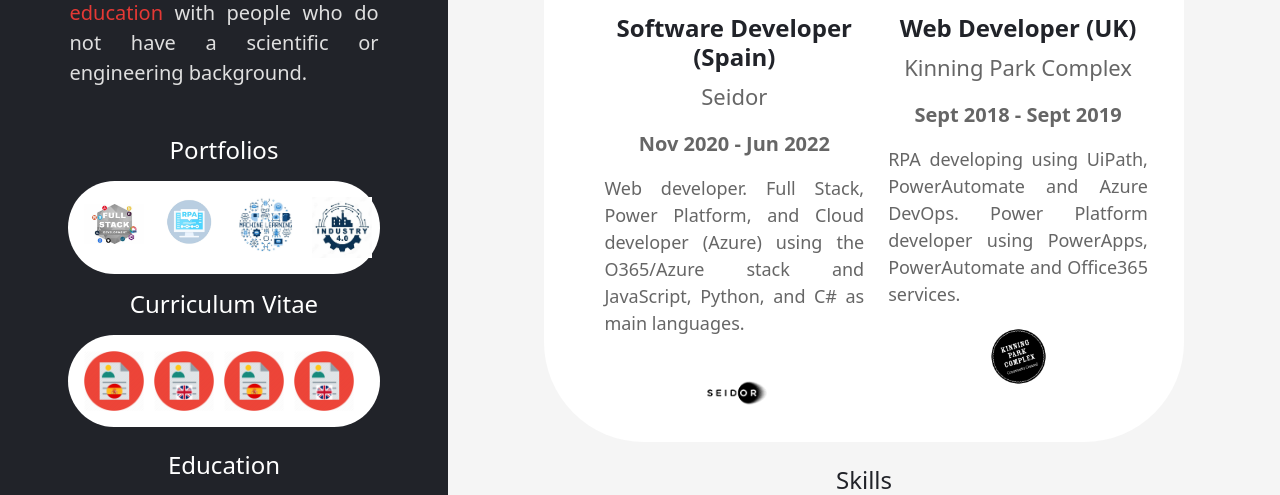
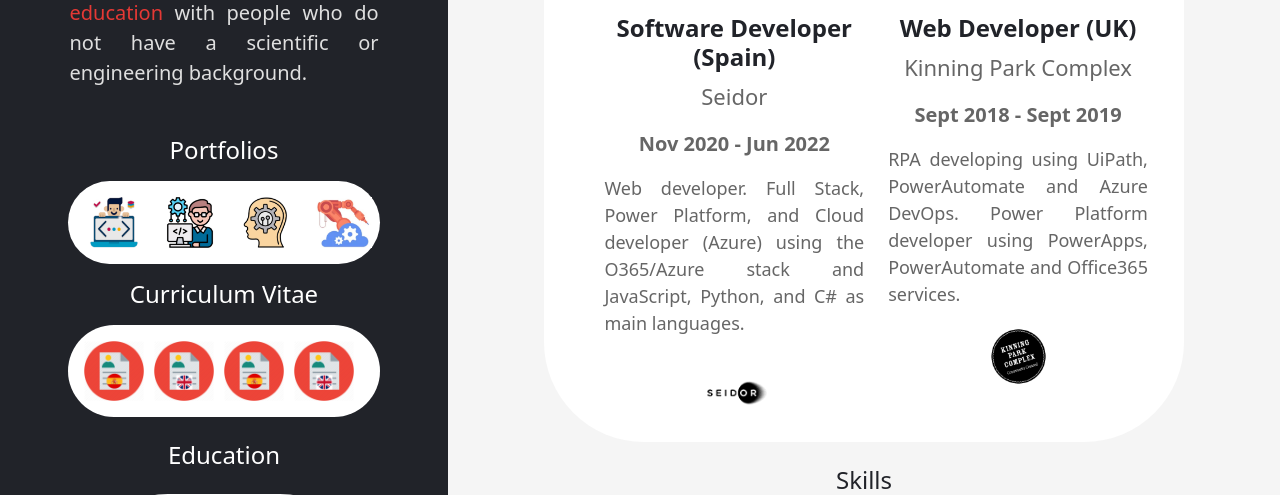
Before and after one commit to SteelTitansax/professional-portfolio-mpl-webapp, a Django app: page / in a window 1280 px wide. Shown: the part 535-1030 px from the top of the page. Run offline with Django 5.2, Linux system fonts and the light colour scheme.

Commit message:
new portfolio logos

```diff
--- a/professional_portfolio/portfolio_webapp/templates/base.html
+++ b/professional_portfolio/portfolio_webapp/templates/base.html
@@ -37,7 +37,7 @@
             <div class="row">
 
                 <div class="col-md-3 text-center">
-                    <img class="navbar-icons" style="padding-top:7px;" data-bs-toggle="tooltip" title="Check company" src="{% static 'img/fullstack_portfolio.jpg' %}"/>
+                    <img class="navbar-icons" class="pt-4" data-bs-toggle="tooltip" title="Check company" src="{% static 'img/fullstack_portfolio.jpg' %}"/>
                 </div>
 
                 <div class="col-md-3 text-center">
```
Also changed, not shown: professional_portfolio/portfolio_webapp/static/img/Industry40.jpg, professional_portfolio/portfolio_webapp/static/img/fullstack_portfolio.jpg, professional_portfolio/portfolio_webapp/static/img/machine_learning.jpg, professional_portfolio/portfolio_webapp/static/img/rpa_portfolio.jpg.
